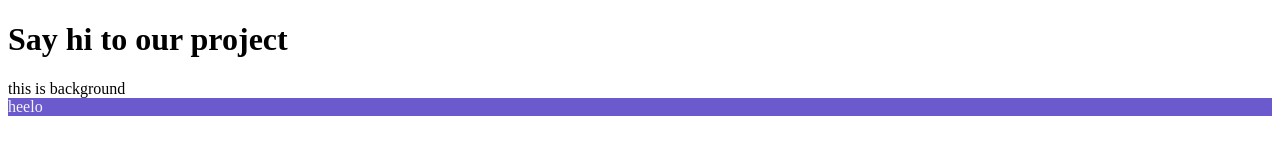
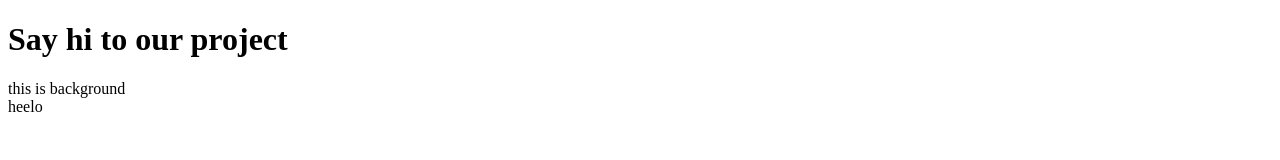
Before and after one commit to gops26/tutorial, a plain HTML site: page index.html in a window 1280 px wide. Drawn offline with Linux system fonts and the light colour scheme.

Commit message:
gopi removed style to a container

```diff
--- a/index.html
+++ b/index.html
@@ -9,6 +9,6 @@
     <h1>Say hi to our project</h1>
 
     <div class="container">this is background </div>
-    <div class="container" style="background: slateblue; color: whitesmoke;">heelo</div>
+    <div class="container">heelo</div>
 </body>
 </html>
```
